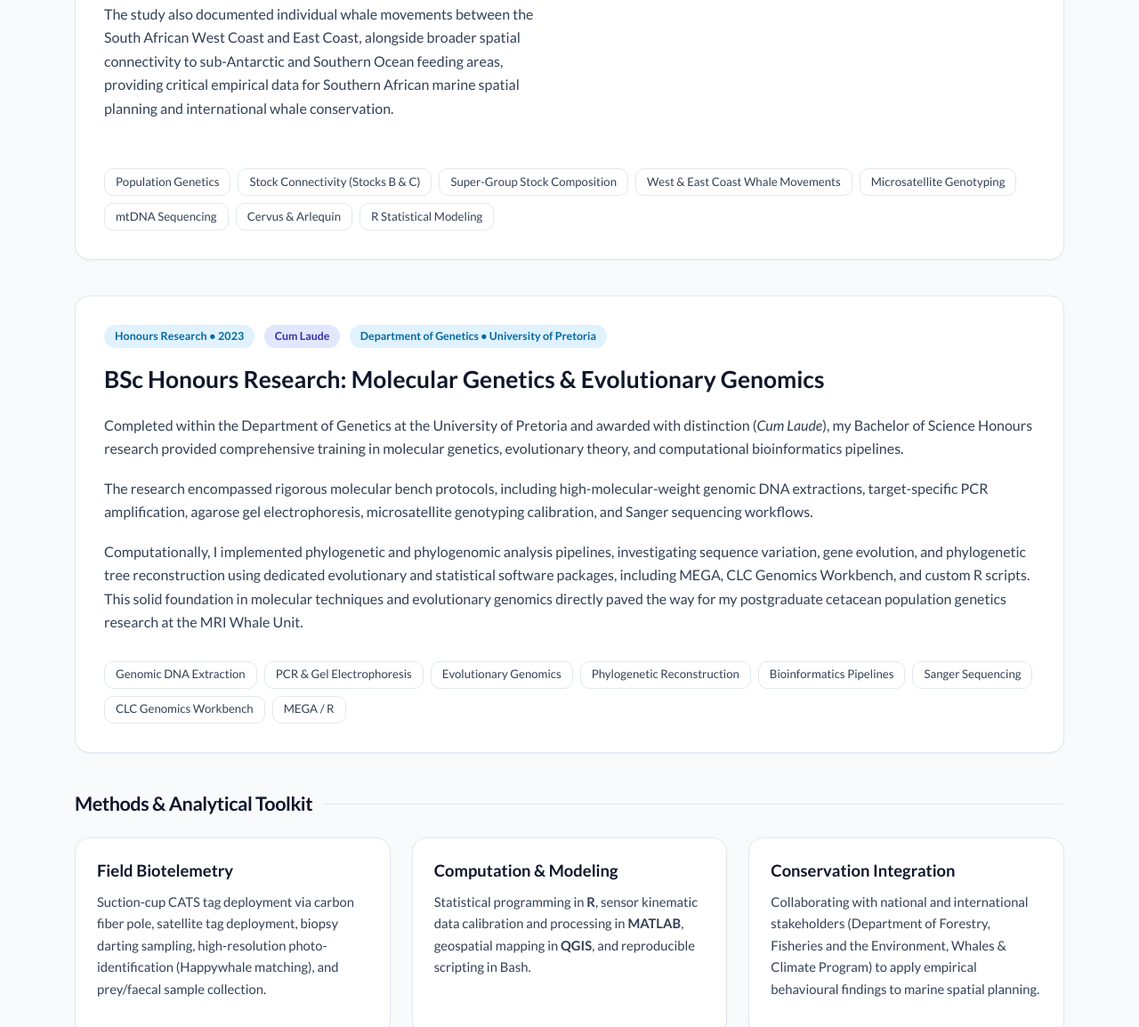
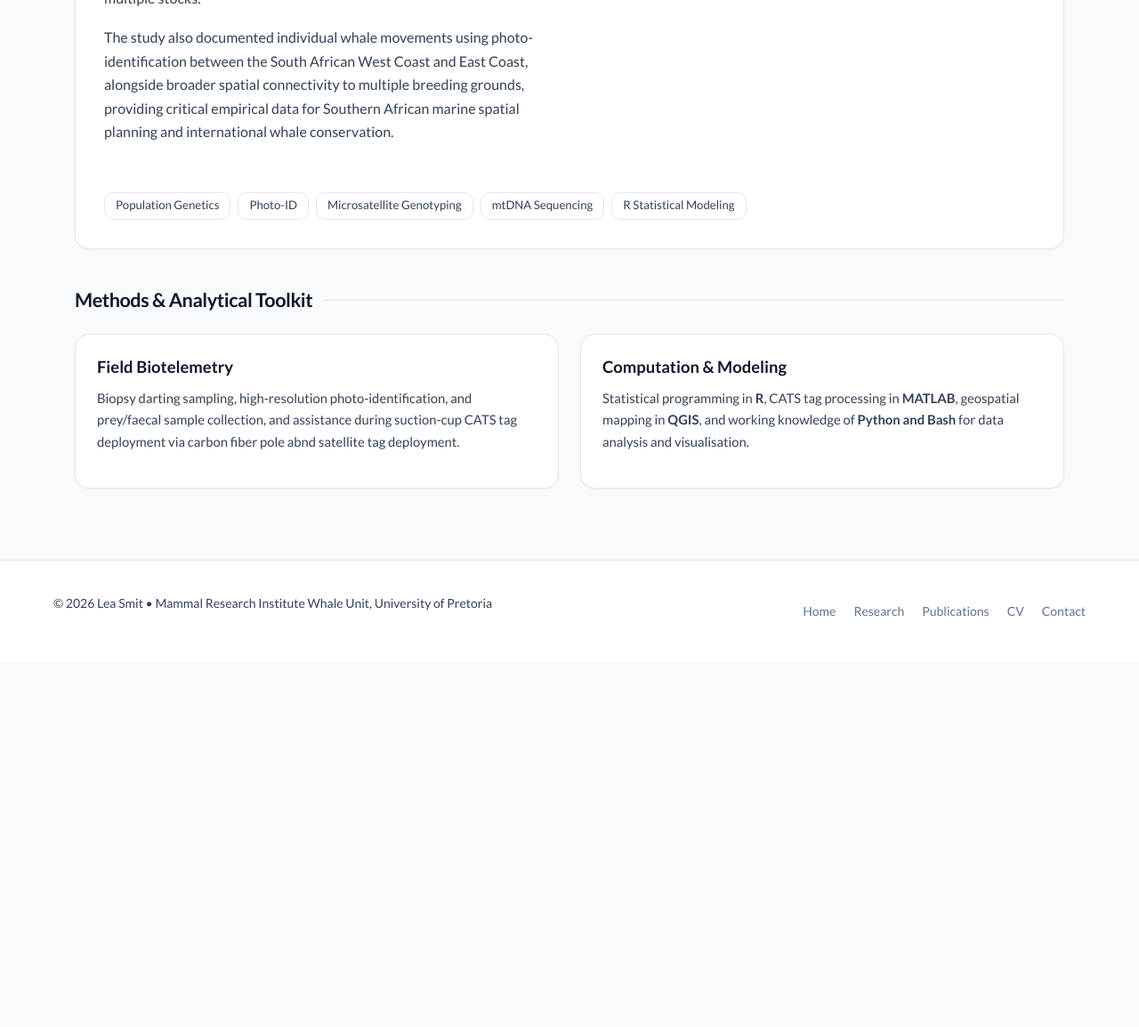
Before and after one commit to leasmit/leasmit.github.io, a plain HTML site: page research.html in a window 1280 px wide. Shown: the part 1646-2800 px from the top of the page at 89% size. After the commit the page ends 2390 px from the top, so only its background shows below. Drawn offline with Linux system fonts and the light colour scheme.

Commit message:
Updated research page

```diff
--- a/research.html
+++ b/research.html
@@ -82,11 +82,10 @@
         </div>
       </div>
       <div class="skills-cloud">
-        <span class="skill-tag">CATS Biologging Tags</span>
+        <span class="skill-tag">CATS Tags</span>
         <span class="skill-tag">Satellite Telemetry</span>
         <span class="skill-tag">3D Kinematics &amp; Accelerometry</span>
-        <span class="skill-tag">Underwater Video-Telemetry</span>
-        <span class="skill-tag">Population Genomics</span>
+        <span class="skill-tag">Population Genetics</span>
         <span class="skill-tag">MATLAB &amp; R</span>
       </div>
     </article>
@@ -104,16 +103,16 @@
       <div class="cards-grid" style="grid-template-columns: repeat(auto-fit, minmax(280px, 1fr)); margin-bottom: 1.5rem; gap: 1.5rem;">
         <div>
           <p>
-            My Master of Science research at the Mammal Research Institute Whale Unit (awarded <em>Cum Laude</em>) investigated the molecular ecology, population genetic connectivity, and movement patterns of Southern Hemisphere humpback whales (<em>Megaptera novaeangliae</em>) across Southern Africa.
+            My Master of Science research at the University of Pretoria's Mammal Research Institute Whale Unit (awarded <em>Cum Laude</em>) investigated the molecular ecology, population genetic connectivity, and movement patterns of Southern Hemisphere humpback whales (<em>Megaptera novaeangliae</em>) across Southern Africa.
           </p>
           <p>
-            A central focus of this research evaluated genetic connectivity and gene flow between International Whaling Commission (IWC) Breeding Stock B (Southeast Atlantic / West Coast) and Breeding Stock C (Southwest Indian Ocean / East Coast). By applying multi-locus microsatellite genotyping and mitochondrial DNA (mtDNA) control region sequencing, I resolved population differentiation, genetic diversity, and migratory connectivity between these regional breeding stocks along the southern African coastline.
+            A central focus of this research evaluated genetic connectivity and gene flow between International Whaling Commission (IWC) Breeding Stock B (Southeast Atlantic / West Coast) and Breeding Stock C (Southwest Indian Ocean / East Coast). By applying multi-locus microsatellite genotyping and mitochondrial DNA (mtDNA) control region sequencing, I resolved population differentiation, genetic diversity, and connectivity between these regional breeding stocks along the southern African coastline.
           </p>
           <p>
-            In addition, I investigated the stock composition and demographic structure of humpback whale feeding "super-groups"—extraordinary aggregations of up to 200+ individuals that congregate off the South African West Coast during the austral spring and summer. Using molecular assignment testing and genetic profiling, I evaluated whether these feeding assemblages draw animals from Stock B, Stock C, or reflect temporary mixing of multiple stocks.
+            In addition, I investigated the stock composition and demographic structure of humpback whale feeding super-groups, extraordinary aggregations of up to 200+ individuals that congregate off the South African West Coast during the austral spring and summer. Using molecular techniques, I evaluated whether these feeding aggregations draw animals from Stock B, Stock C, or reflect temporary mixing of multiple stocks.
           </p>
           <p>
-            The study also documented individual whale movements between the South African West Coast and East Coast, alongside broader spatial connectivity to sub-Antarctic and Southern Ocean feeding areas, providing critical empirical data for Southern African marine spatial planning and international whale conservation.
+            The study also documented individual whale movements using photo-identification between the South African West Coast and East Coast, alongside broader spatial connectivity to multiple breeding grounds, providing critical empirical data for Southern African marine spatial planning and international whale conservation.
           </p>
         </div>
         <div class="card-img-wrap" style="height: 240px; margin-bottom: 0;">
@@ -122,45 +121,10 @@
       </div>
       <div class="skills-cloud">
         <span class="skill-tag">Population Genetics</span>
-        <span class="skill-tag">Stock Connectivity (Stocks B &amp; C)</span>
-        <span class="skill-tag">Super-Group Stock Composition</span>
-        <span class="skill-tag">West &amp; East Coast Whale Movements</span>
+        <span class="skill-tag">Photo-ID</span>
         <span class="skill-tag">Microsatellite Genotyping</span>
         <span class="skill-tag">mtDNA Sequencing</span>
-        <span class="skill-tag">Cervus &amp; Arlequin</span>
         <span class="skill-tag">R Statistical Modeling</span>
-      </div>
-    </article>
-
-    <!-- Project 3: Honours Research -->
-    <article id="honours-research" class="card" style="margin-bottom: 2.5rem; padding: 2rem;">
-      <span id="genomics"></span>
-      <div class="badges-row">
-        <span class="card-tag">Honours Research &bull; 2023</span>
-        <span class="badge-pill honor">Cum Laude</span>
-        <span class="badge-pill">Department of Genetics &bull; University of Pretoria</span>
-      </div>
-      <h2 style="font-size: 1.65rem; color: var(--text-primary); margin-bottom: 1rem;">
-        BSc Honours Research: Molecular Genetics &amp; Evolutionary Genomics
-      </h2>
-      <p>
-        Completed within the Department of Genetics at the University of Pretoria and awarded with distinction (<em>Cum Laude</em>), my Bachelor of Science Honours research provided comprehensive training in molecular genetics, evolutionary theory, and computational bioinformatics pipelines.
-      </p>
-      <p>
-        The research encompassed rigorous molecular bench protocols, including high-molecular-weight genomic DNA extractions, target-specific PCR amplification, agarose gel electrophoresis, microsatellite genotyping calibration, and Sanger sequencing workflows.
-      </p>
-      <p>
-        Computationally, I implemented phylogenetic and phylogenomic analysis pipelines, investigating sequence variation, gene evolution, and phylogenetic tree reconstruction using dedicated evolutionary and statistical software packages, including MEGA, CLC Genomics Workbench, and custom R scripts. This solid foundation in molecular techniques and evolutionary genomics directly paved the way for my postgraduate cetacean population genetics research at the MRI Whale Unit.
-      </p>
-      <div class="skills-cloud">
-        <span class="skill-tag">Genomic DNA Extraction</span>
-        <span class="skill-tag">PCR &amp; Gel Electrophoresis</span>
-        <span class="skill-tag">Evolutionary Genomics</span>
-        <span class="skill-tag">Phylogenetic Reconstruction</span>
-        <span class="skill-tag">Bioinformatics Pipelines</span>
-        <span class="skill-tag">Sanger Sequencing</span>
-        <span class="skill-tag">CLC Genomics Workbench</span>
-        <span class="skill-tag">MEGA / R</span>
       </div>
     </article>
 
@@ -170,25 +134,16 @@
       <div class="card">
         <h3 class="card-title">Field Biotelemetry</h3>
         <p class="card-body">
-          Suction-cup CATS tag deployment via carbon fiber pole, satellite tag deployment, biopsy darting sampling, high-resolution photo-identification (Happywhale matching), and prey/faecal sample collection.
+          Biopsy darting sampling, high-resolution photo-identification, and prey/faecal sample collection, and assistance during suction-cup CATS tag deployment via carbon fiber pole abnd satellite tag deployment.
         </p>
       </div>
 
       <div class="card">
         <h3 class="card-title">Computation &amp; Modeling</h3>
         <p class="card-body">
-          Statistical programming in <strong>R</strong>, sensor kinematic data calibration and processing in <strong>MATLAB</strong>, geospatial mapping in <strong>QGIS</strong>, and reproducible scripting in Bash.
+          Statistical programming in <strong>R</strong>, CATS tag processing in <strong>MATLAB</strong>, geospatial mapping in <strong>QGIS</strong>, and working knowledge of <strong>Python and Bash</strong> for data analysis and visualisation.
         </p>
       </div>
-
-      <div class="card">
-        <h3 class="card-title">Conservation Integration</h3>
-        <p class="card-body">
-          Collaborating with national and international stakeholders (Department of Forestry, Fisheries and the Environment, Whales &amp; Climate Program) to apply empirical behavioural findings to marine spatial planning.
-        </p>
-      </div>
-    </div>
-
   </main>
 
   <!-- Site Footer -->
```
